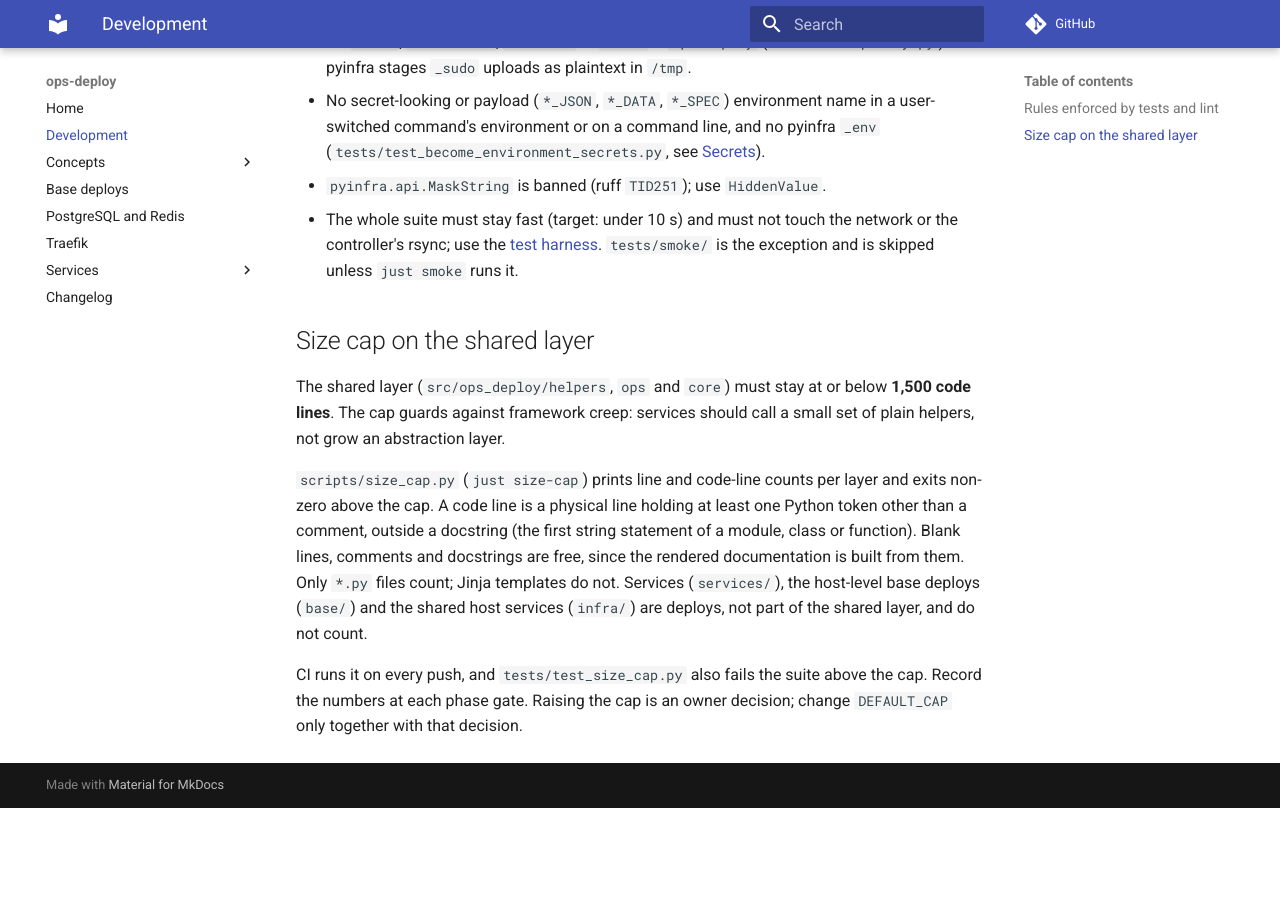
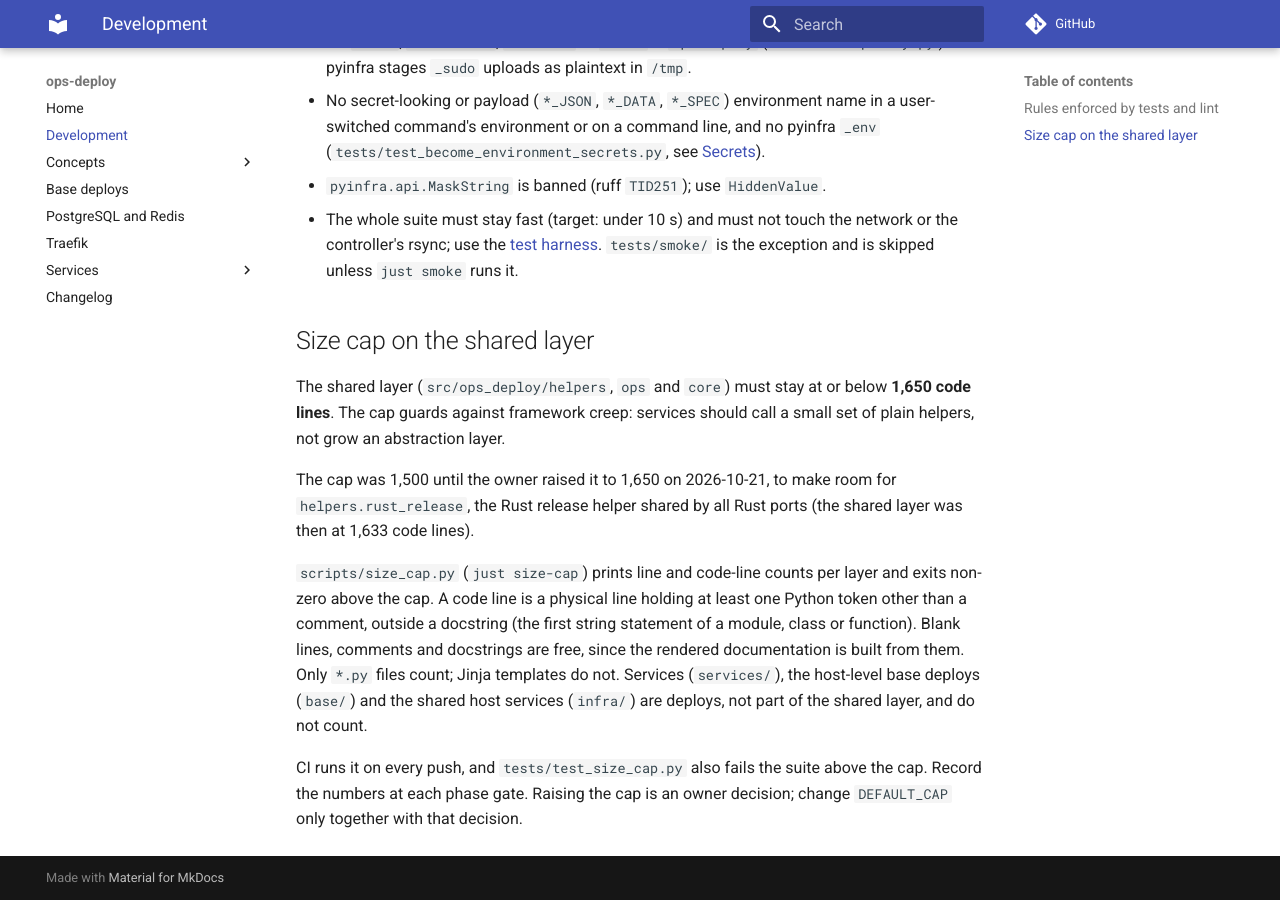
Before and after one commit to ephes/ops-deploy, an MkDocs documentation site: the page built from docs/development.md, in a window 1280 px wide and 900 px high, scrolled down 837 px. Built offline with MkDocs 1.6.1 and Material for MkDocs 9.7.7, drawn with Linux system fonts in a browser that asks for light colours; comment, search, counter and statistics services are not loaded; before the commit the page ends 1645 px from its top, so only the background shows below that.

Commit message:
Raise the shared-layer size cap to 1,650 code lines
Owner decision 2026-10-21: the cap on helpers + ops + core goes from 1,500
to 1,650 code lines to make room for helpers.rust_release, the Rust release
helper shared by all Rust ports. The shared layer is at 1,633 code lines.
docs/development.md records the reason; the changelog notes the change.

```diff
--- a/docs/development.md
+++ b/docs/development.md
@@ -32,8 +32,12 @@ CI (`.github/workflows/ci.yml`) runs `just check` steps on Python 3.12 and 3.13.
 ## Size cap on the shared layer
 
 The shared layer (`src/ops_deploy/helpers`, `ops` and `core`) must stay at or
-below **1,500 code lines**. The cap guards against framework creep: services
+below **1,650 code lines**. The cap guards against framework creep: services
 should call a small set of plain helpers, not grow an abstraction layer.
+
+The cap was 1,500 until the owner raised it to 1,650 on 2026-10-21, to make
+room for `helpers.rust_release`, the Rust release helper shared by all Rust
+ports (the shared layer was then at 1,633 code lines).
 
 `scripts/size_cap.py` (`just size-cap`) prints line and code-line counts per
 layer and exits non-zero above the cap. A code line is a physical line holding
```
Also changed, not shown: docs/changelog.md (+5 -0 lines), 1 other file.
